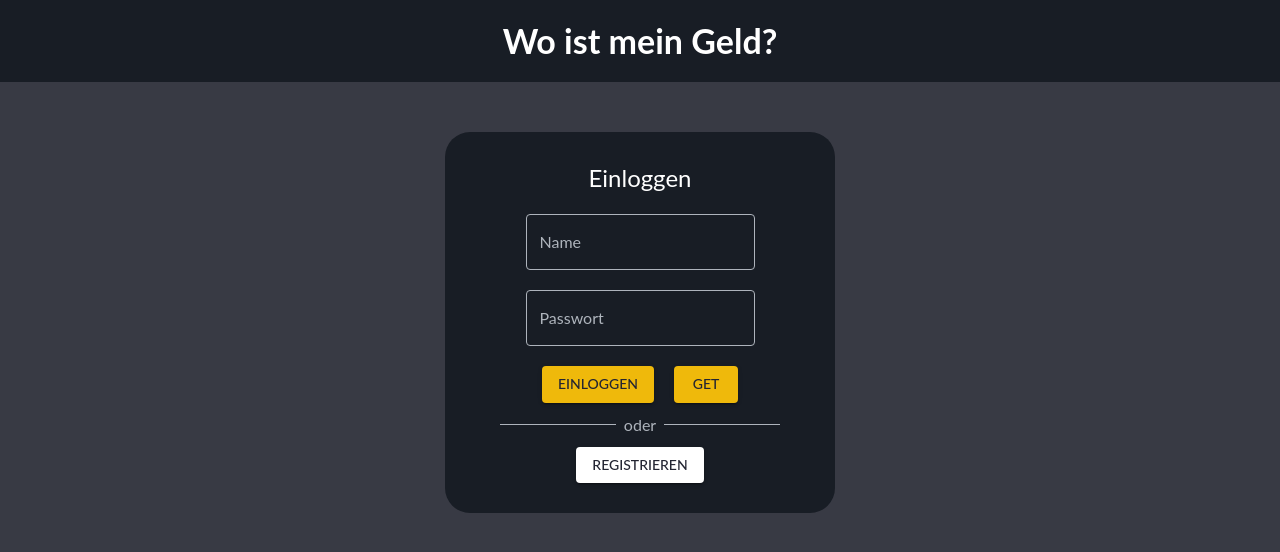
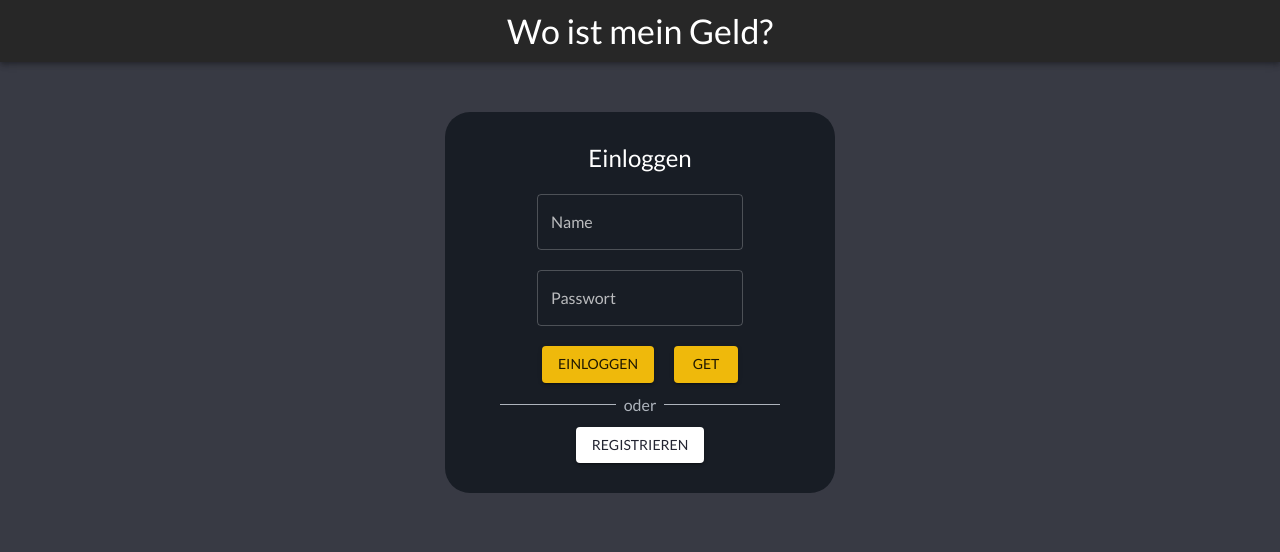
Before and after one commit to cyberlytics/WoIstMeinGeld, a React (Vite) app in the folder frontend/: page /signIn in a window 1280 px wide. Shown: the top 552 px of the page. Built offline with nearby package versions, Linux system fonts and the light colour scheme.

Commit message:
simplify themed components

```diff
--- a/frontend/index.html
+++ b/frontend/index.html
@@ -5,7 +5,7 @@
         <meta name="viewport" content="width=device-width, initial-scale=1.0, user-scalable=no" />
         <link rel="shortcut icon" href="/favicon.ico" />
         <!-- <link rel="stylesheet" href="https://fonts.googleapis.com/css?family=Roboto:300,400,500,700&display=swap" /> -->
-        <link type="text/css" href="http://fonts.googleapis.com/css?family=Lato:400,700" />
+        <link rel="stylesheet" href="http://fonts.googleapis.com/css?family=Lato:400,700" />
         <title>Web-App</title>
     </head>
     <body>
--- a/frontend/src/AppBar.tsx
+++ b/frontend/src/AppBar.tsx
@@ -1,30 +1,13 @@
-import { PureComponent, ReactNode } from "react";
 import AppBar from "@mui/material/AppBar";
-import { makeStyles, Typography } from "@mui/material";
-// class AppBar extends PureComponent {
-//     render(): ReactNode {
-//         return (
-//             <div className="appBarContainer">
-//                 <h1 className="appBarTitle">Wo ist mein Geld?</h1>
-//             </div>
-//         );
-//     }
-// }
+import { Typography } from "@mui/material";
 
 const AppBarGeld = () => {
     return (
-        <div className="appBarContainer">
-            <AppBar position="static" sx={{ boxShadow: 0 }}>
-                <Typography
-                    sx={{ bgcolor: "secondary.main", boxShadow: 0, fontWeight: "bold" }}
-                    className="appBarTitle"
-                    variant="h4"
-                    component="div"
-                >
-                    Wo ist mein Geld?
-                </Typography>
-            </AppBar>
-        </div>
+        <AppBar position="static">
+            <Typography className="appBarTitle" variant="h4" align="center">
+                Wo ist mein Geld?
+            </Typography>
+        </AppBar>
     );
 };
 export default AppBarGeld;
--- a/frontend/src/CustomTextField.ts
+++ /dev/null
@@ -1,26 +0,0 @@
-import { styled, TextField } from "@mui/material";
-
-const CustomTextField = styled(TextField)(({ theme }) => ({
-    "& label.Mui-focused": {
-        color: theme.palette.notFilledGray.main,
-    },
-    "& label": {
-        color: theme.palette.notFilledGray.main,
-    },
-    "& input": {
-        color: theme.palette.fontWhite.main,
-    },
-    "& .MuiOutlinedInput-root": {
-        "& fieldset": {
-            borderColor: theme.palette.notFilledGray.main,
-        },
-        "&:hover fieldset": {
-            borderColor: theme.palette.fontWhite.main,
-        },
-        "&.Mui-focused fieldset": {
-            borderColor: theme.palette.fontWhite.main,
-        },
-    },
-}));
-
-export default CustomTextField;
--- a/frontend/src/SignInDialog.tsx
+++ b/frontend/src/SignInDialog.tsx
@@ -1,6 +1,5 @@
-import { Button, Typography } from "@mui/material";
+import { Button, TextField, Typography } from "@mui/material";
 import { useNavigate } from "react-router-dom";
-import CustomTextField from "./CustomTextField";
 import { FetchService } from "./FetchService";
 import { PageRoutes } from "./Routes";
 
@@ -35,41 +34,22 @@ export function SignInDialog() {
                 <Typography variant="h5" className="signUpInItems" id="heading">
                     Einloggen
                 </Typography>
-                <CustomTextField
-                    id="Name"
-                    color="primaryButton"
-                    variant="outlined"
-                    label="Name"
-                    className="signUpInItems"
-                />
-                <CustomTextField id="Password" label="Passwort" type="password" className="signUpInItems" />
-                <Button
-                    color="primaryButton"
-                    variant="contained"
-                    className="signUpInItems"
-                    onClick={loginUser}
-                    sx={{ color: "secondaryFont.main" }}
-                >
+                <TextField id="Name" variant="outlined" label="Name" className="signUpInItems" />
+                <TextField id="Password" label="Passwort" type="password" className="signUpInItems" />
+                <Button variant="contained" className="signUpInItems" onClick={loginUser}>
                     Einloggen
                 </Button>
-                <Button
-                    color="primaryButton"
-                    variant="contained"
-                    className="signUpInItems"
-                    onClick={getResource}
-                    sx={{ color: "secondaryFont.main" }}
-                >
+                <Button variant="contained" className="signUpInItems" onClick={getResource}>
                     Get
                 </Button>
                 <div className="block">
                     <Typography className="separator">oder</Typography>
                 </div>
                 <Button
-                    color="fontWhite"
                     variant="contained"
+                    color="secondary"
                     className="signUpInItems"
                     onClick={() => navigate(PageRoutes.signUp)}
-                    sx={{ color: "secondaryFont.main" }}
                 >
                     Registrieren
                 </Button>
--- a/frontend/src/SignUpDialog.tsx
+++ b/frontend/src/SignUpDialog.tsx
@@ -1,5 +1,4 @@
-import { Button, Typography } from "@mui/material";
-import CustomTextField from "./CustomTextField";
+import { Button, TextField, Typography } from "@mui/material";
 import { useNavigate } from "react-router-dom";
 import { PageRoutes } from "./Routes";
 import { FetchService } from "./FetchService";
@@ -30,32 +29,19 @@ export function SignUpDialog() {
                 <Typography variant="h5" className="signUpInItems" id="heading">
                     Registrieren
                 </Typography>
-                <CustomTextField
-                    id="Name"
-                    color="primaryButton"
-                    variant="outlined"
-                    label="Name"
-                    className="signUpInItems"
-                />
-                <CustomTextField id="Password" label="Passwort" type="password" className="signUpInItems" />
-                <Button
-                    color="primaryButton"
-                    variant="contained"
-                    className="signUpInItems"
-                    onClick={registerUser}
-                    sx={{ color: "secondaryFont.main" }}
-                >
+                <TextField id="Name" variant="outlined" label="Name" className="signUpInItems" />
+                <TextField id="Password" label="Passwort" type="password" className="signUpInItems" />
+                <Button variant="contained" className="signUpInItems" onClick={registerUser}>
                     Registrieren
                 </Button>
                 <div className="block">
                     <Typography className="separator">oder</Typography>
                 </div>
                 <Button
-                    color="fontWhite"
                     variant="contained"
+                    color="secondary"
                     className="signUpInItems"
                     onClick={() => navigate(PageRoutes.signIn)}
-                    sx={{ color: "secondaryFont.main" }}
                 >
                     Einloggen
                 </Button>
--- a/frontend/src/ThemeProvider.ts
+++ b/frontend/src/ThemeProvider.ts
@@ -49,16 +49,16 @@ const theme = createTheme({
         fontFamily: ["Lato", "sans-serif"].join(","),
     },
     palette: {
+        mode: "dark",
         inherit: {
             main: "#FFF",
         },
         primary: {
-            main: "#383A44",
-            dark: "#27282f",
+            main: "#EFB90B",
         },
         secondary: {
-            main: "#181D25",
-            dark: "#10141a",
+            main: "#FFFFFF",
+            contrastText: "#232532",
         },
         fontWhite: {
             main: "#FFFFFF",
--- a/frontend/src/style/AppBar.scss
+++ b/frontend/src/style/AppBar.scss
@@ -1,9 +1,3 @@
-.appBarContainer {
-    background-color: #181d25;
-    padding: 20px;
+.appBarTitle {
+    padding: 10px;
 }
-.appBarTitle {
-    color: #ffffff;
-    margin: 0;
-    text-align: center;
-}
--- a/frontend/src/style/index.scss
+++ b/frontend/src/style/index.scss
@@ -1,7 +1,7 @@
 @import "./SignUpInDialog.scss";
 @import "./AppBar.scss";
+
 body {
-    font-family: "Lato", Verdana, sans-serif;
     margin: 0px;
     background-color: #383a44;
 }
```
Also changed, not shown: frontend/src/CustomButton.ts (deleted, +0 -9 lines).
